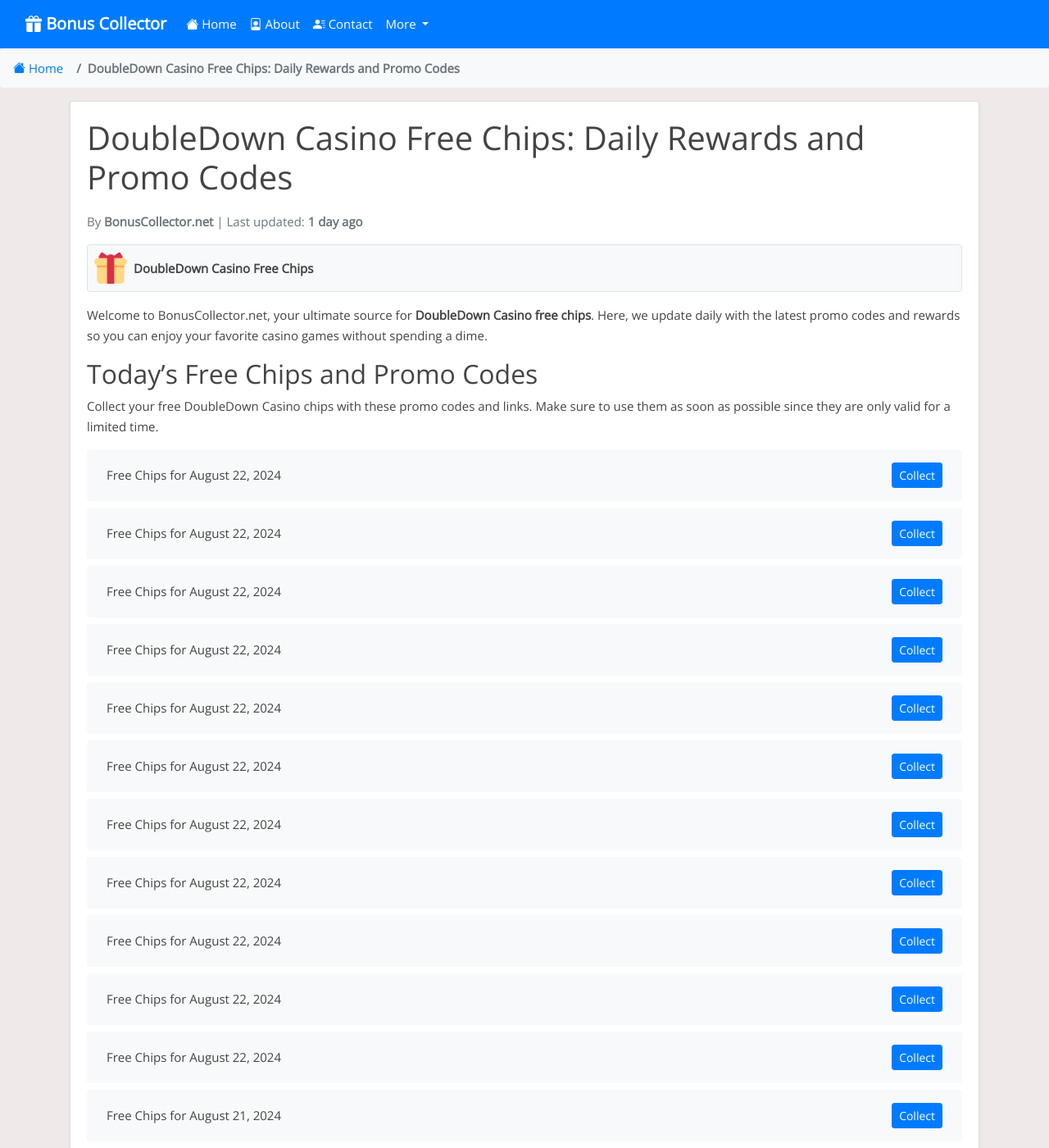
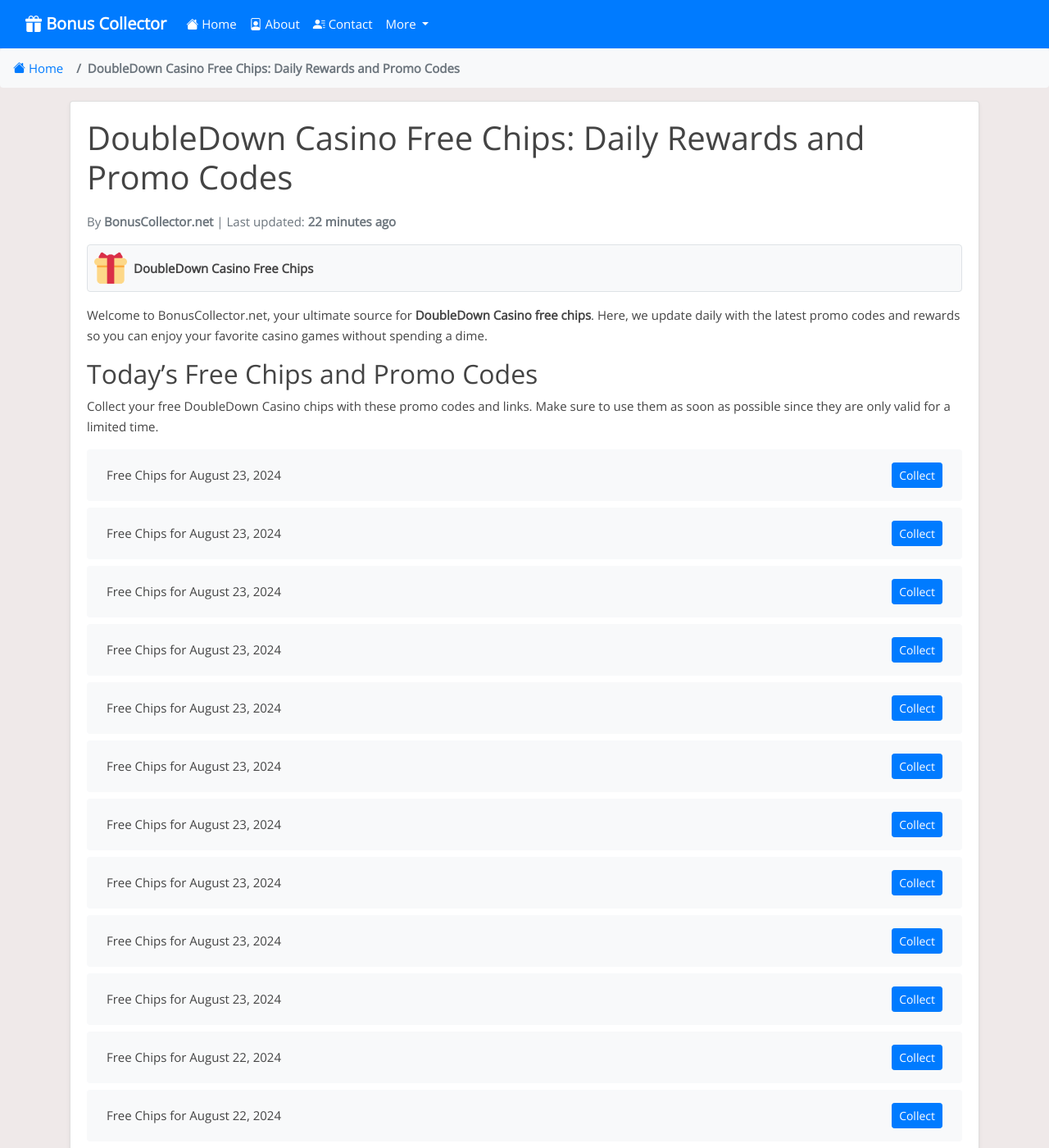
Before and after one commit to Prollad99/bs-net, a Jekyll site: the page built from _posts/2024-07-19-doubledown-casino.md, in a window 1280 px wide and 1400 px high. Shown: the whole window at 82% size. Built offline with Jekyll 4.4.1, drawn with Linux system fonts in a browser that asks for light colours; nearby versions of some CDN libraries; comment, search, counter and statistics services are not loaded; some of the changed text lies outside the part shown.

Commit message:
Update doubledown-casino reward links and last modified date

```diff
--- a/_data/include_files.yml
+++ b/_data/include_files.yml
@@ -35,7 +35,7 @@
   last_modified: 2024-08-22 15:11:49
 
 doubledown-casino.html:
-  last_modified: 2024-08-22 06:13:50
+  last_modified: 2024-08-23 09:10:06
 
 slotomania.html:
   last_modified: 2024-08-22 06:13:53
--- a/_includes/doubledown-casino.html
+++ b/_includes/doubledown-casino.html
@@ -1,4 +1,44 @@
 <ul class="list-group mt-3 mb-4">
+  <li class="list-group-item d-flex justify-content-between align-items-center">
+    <span>Free Chips for August 23, 2024</span>
+    <a href="https://www.doubledowncasino2.com/play?link=SLOTMACHINE.duc.buffaloBash2110.343.recommend.pid-EAEYGNK.cid-156133&game=rgs.slots&variant=duc.buffaloBash2110.343_recommend&lineCost=1&pid=EAEYGNK&cid=156133" class="btn btn-primary btn-sm">Collect</a>
+  </li>
+  <li class="list-group-item d-flex justify-content-between align-items-center">
+    <span>Free Chips for August 23, 2024</span>
+    <a href="https://www.doubledowncasino2.com/play?link=SLOTMACHINE.duc.caribbeanKitty.167.recommend.pid-J4MH1JE.cid-156135&game=rgs.slots&variant=duc.caribbeanKitty.167_recommend&lineCost=1&pid=J4MH1JE&cid=156135" class="btn btn-primary btn-sm">Collect</a>
+  </li>
+  <li class="list-group-item d-flex justify-content-between align-items-center">
+    <span>Free Chips for August 23, 2024</span>
+    <a href="https://www.doubledowncasino2.com/play?link=LOBBY.category-all.pid-UVM8TKF.cid-156134&lobby=slotsAll&pid=UVM8TKF&cid=156134" class="btn btn-primary btn-sm">Collect</a>
+  </li>
+  <li class="list-group-item d-flex justify-content-between align-items-center">
+    <span>Free Chips for August 23, 2024</span>
+    <a href="https://www.doubledowncasino2.com/play?link=SLOTMACHINE.t8g.rollingInMoreGold1910.249.recommend.pid-JGYXOGZ.cid-156140&game=rgs.slots&variant=t8g.rollingInMoreGold1910.249_recommend&lineCost=1&pid=JGYXOGZ&cid=156140" class="btn btn-primary btn-sm">Collect</a>
+  </li>
+  <li class="list-group-item d-flex justify-content-between align-items-center">
+    <span>Free Chips for August 23, 2024</span>
+    <a href="https://www.doubledowncasino2.com/play?&pid=TV1RBVF" class="btn btn-primary btn-sm">Collect</a>
+  </li>
+  <li class="list-group-item d-flex justify-content-between align-items-center">
+    <span>Free Chips for August 23, 2024</span>
+    <a href="https://www.doubledowncasino2.com/play?link=SLOTMACHINE.t8g.majesticBlue2111.339.recommend.pid-H67X0ZR.cid-156136&game=rgs.slots&variant=t8g.majesticBlue2111.339_recommend&lineCost=1&pid=H67X0ZR&cid=156136" class="btn btn-primary btn-sm">Collect</a>
+  </li>
+  <li class="list-group-item d-flex justify-content-between align-items-center">
+    <span>Free Chips for August 23, 2024</span>
+    <a href="https://www.doubledowncasino2.com/play?&pid=DY7CPWA" class="btn btn-primary btn-sm">Collect</a>
+  </li>
+  <li class="list-group-item d-flex justify-content-between align-items-center">
+    <span>Free Chips for August 23, 2024</span>
+    <a href="https://www.doubledowncasino2.com/play?&pid=CWMVSBJ" class="btn btn-primary btn-sm">Collect</a>
+  </li>
+  <li class="list-group-item d-flex justify-content-between align-items-center">
+    <span>Free Chips for August 23, 2024</span>
+    <a href="https://www.doubledowncasino2.com/play?&pid=75H95QP" class="btn btn-primary btn-sm">Collect</a>
+  </li>
+  <li class="list-group-item d-flex justify-content-between align-items-center">
+    <span>Free Chips for August 23, 2024</span>
+    <a href="https://www.doubledowncasino2.com/play?&pid=A3ESWOQ" class="btn btn-primary btn-sm">Collect</a>
+  </li>
   <li class="list-group-item d-flex justify-content-between align-items-center">
     <span>Free Chips for August 22, 2024</span>
     <a href="https://www.doubledowncasino2.com/play?&pid=WBIMGGQ" class="btn btn-primary btn-sm">Collect</a>
@@ -359,44 +399,4 @@
     <span>Free Chips for August 12, 2024</span>
     <a href="https://www.doubledowncasino2.com/play?link=SLOTMACHINE.duc.megaPiggySmash2404.444.recommend.pid-CAFN4WB.cid-155057&game=rgs.slots&variant=duc.megaPiggySmash2404.444_recommend&lineCost=1&pid=CAFN4WB&cid=155057" class="btn btn-primary btn-sm">Collect</a>
   </li>
-  <li class="list-group-item d-flex justify-content-between align-items-center">
-    <span>Free Chips for August 12, 2024</span>
-    <a href="https://www.doubledowncasino.com/?game=rgs.slots&variant=duc.doubleBonusExtreme2012.312_recommend&lineCost=1&pid=YSK4I5J&cid=155111&a_l_skey=sh-0-6-BQ52a8ZtbT" class="btn btn-primary btn-sm">Collect</a>
-  </li>
-  <li class="list-group-item d-flex justify-content-between align-items-center">
-    <span>Free Chips for August 12, 2024</span>
-    <a href="https://www.doubledowncasino.com/?game=rgs.slots&variant=duc.piggyJackpot.77&lineCost=1&pid=WBC6PEC&cid=155112&a_l_skey=sh-0-Je-BQ52bMDOes" class="btn btn-primary btn-sm">Collect</a>
-  </li>
-  <li class="list-group-item d-flex justify-content-between align-items-center">
-    <span>Free Chips for August 12, 2024</span>
-    <a href="https://www.doubledowncasino.com/?lobby=slotsAll&pid=5TC4OOE&cid=155114&a_l_skey=sh-0-HV-BQ52bj1vj6" class="btn btn-primary btn-sm">Collect</a>
-  </li>
-  <li class="list-group-item d-flex justify-content-between align-items-center">
-    <span>Free Chips for August 12, 2024</span>
-    <a href="https://www.doubledowncasino.com/?game=rgs.slots&variant=t8g.wildHoneyJackpot2101.300_recommend&lineCost=1&pid=HMEVWBQ&cid=154899&a_l_skey=sh-0-Ly-BQ52bsNkZI" class="btn btn-primary btn-sm">Collect</a>
-  </li>
-  <li class="list-group-item d-flex justify-content-between align-items-center">
-    <span>Free Chips for August 11, 2024</span>
-    <a href="https://www.doubledowncasino.com/?game=rgs.slots&variant=t8g.pearlDiversFortune2407.468&lineCost=1&pid=VIFZR0O&cid=155108&a_l_skey=sh-0-NS-BQ5nsQBf7O" class="btn btn-primary btn-sm">Collect</a>
-  </li>
-  <li class="list-group-item d-flex justify-content-between align-items-center">
-    <span>Free Chips for August 11, 2024</span>
-    <a href="https://www.doubledowncasino2.com/play?link=SLOTMACHINE.t8g.wildHoneyJackpot2101.300.recommend.pid-JIQQM20.cid-155054&game=rgs.slots&variant=t8g.wildHoneyJackpot2101.300_recommend&lineCost=1&pid=JIQQM20&cid=155054" class="btn btn-primary btn-sm">Collect</a>
-  </li>
-  <li class="list-group-item d-flex justify-content-between align-items-center">
-    <span>Free Chips for August 11, 2024</span>
-    <a href="https://www.doubledowncasino2.com/play?link=SLOTMACHINE.rgs.luckyLarrysLobstermania2Multiway.recommend.pid-1W8TBMY.cid-155052&game=rgs.slots&variant=rgs.luckyLarrysLobstermania2Multiway_recommend&lineCost=200&pid=1W8TBMY&cid=155052" class="btn btn-primary btn-sm">Collect</a>
-  </li>
-  <li class="list-group-item d-flex justify-content-between align-items-center">
-    <span>Free Chips for August 11, 2024</span>
-    <a href="https://www.doubledowncasino2.com/play?link=SLOTMACHINE.t8g.rollingInMoreGold1910.249.recommend.pid-UH34LH9.cid-155051&game=rgs.slots&variant=t8g.rollingInMoreGold1910.249_recommend&lineCost=1&pid=UH34LH9&cid=155051" class="btn btn-primary btn-sm">Collect</a>
-  </li>
-  <li class="list-group-item d-flex justify-content-between align-items-center">
-    <span>Free Chips for August 11, 2024</span>
-    <a href="https://www.doubledowncasino2.com/play?link=SLOTMACHINE.duc.buffaloBash2110.343.recommend.pid-R5SK5HE.cid-155048&game=rgs.slots&variant=duc.buffaloBash2110.343_recommend&lineCost=1&pid=R5SK5HE&cid=155048" class="btn btn-primary btn-sm">Collect</a>
-  </li>
-  <li class="list-group-item d-flex justify-content-between align-items-center">
-    <span>Free Chips for August 11, 2024</span>
-    <a href="https://www.doubledowncasino.com/?game=rgs.slots&variant=rgs.luckyLarrysLobstermania2Multiway_recommend&lineCost=200&pid=LS9XVOL&cid=155106&a_l_skey=sh-0-CY-BQ5nsbfNAJ" class="btn btn-primary btn-sm">Collect</a>
-  </li>
 </ul>
```
Also changed, not shown: links-json/doubledown-casino.json (+40 -40 lines).
